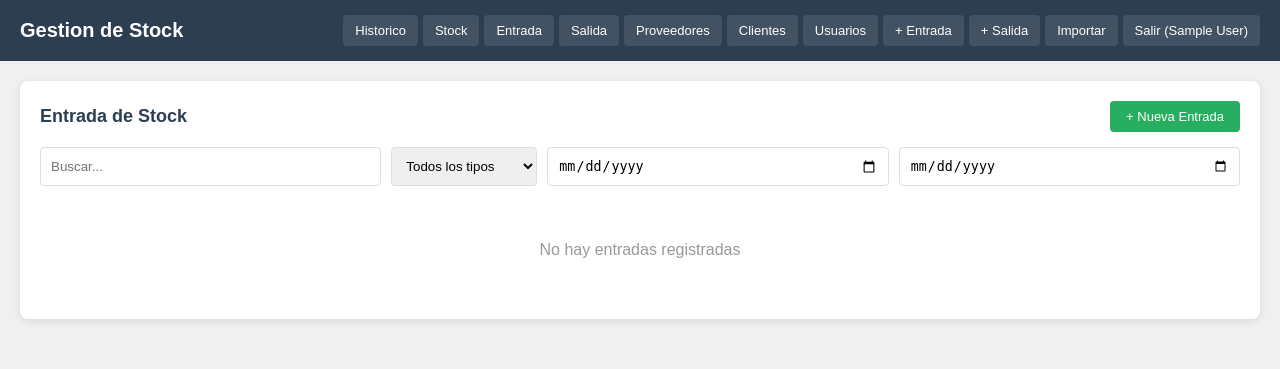
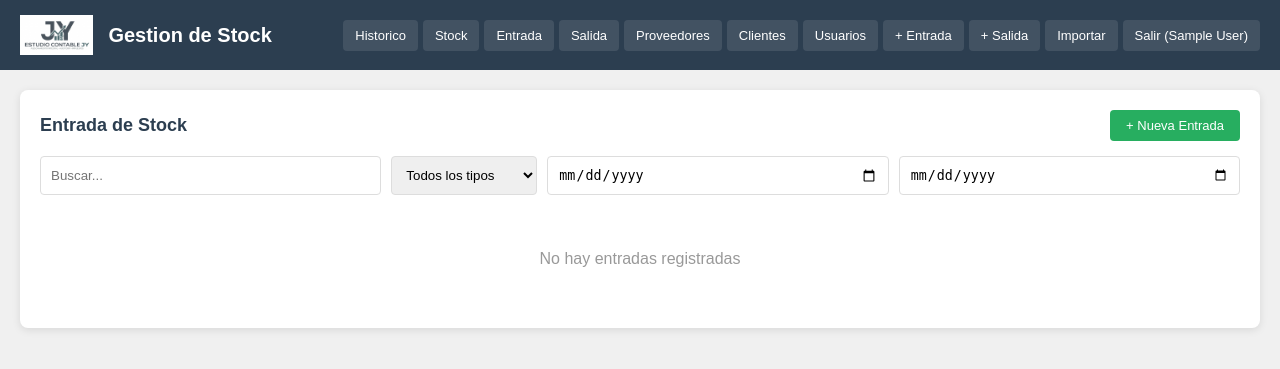
Before and after one commit to asubelza/Stock-excel, a Flask app: page /entrada in a window 1280 px wide. Shown: the top 369 px of the page. Run offline with Flask 3, Linux system fonts and the light colour scheme; the visitor is signed in with stand-in values (Sample User, id 1); data that the repository does not hold is empty; some libraries are stand-ins or nearby versions.

Commit message:
Add logo to header

```diff
--- a/templates/base.html
+++ b/templates/base.html
@@ -69,7 +69,8 @@
 <body>
     {% if session.get('usuario') %}
     <div class="header">
-        <div>
+        <div style="display:flex; align-items:center; gap:15px;">
+            <img src="/static/logo.png" style="height:40px;">
             <h1>Gestion de Stock</h1>
         </div>
         <div class="nav">
--- a/web_app.py
+++ b/web_app.py
@@ -12,7 +12,7 @@ from werkzeug.middleware.dispatcher import DispatcherMiddleware
 logging.basicConfig(level=logging.INFO, format='%(asctime)s %(levelname)s: %(message)s')
 logger = logging.getLogger(__name__)
 
-app = Flask(__name__)
+app = Flask(__name__, static_folder='static')
 app.secret_key = os.environ.get('SECRET_KEY', 'stock-secret-key-2024')
 
 db_uri = os.environ.get('DATABASE_URL', 'sqlite:///stock.db')
```
Also changed, not shown: Logo/Logo_Grande.png (added), static/logo.png (added), templates/static/logo.png (added).
